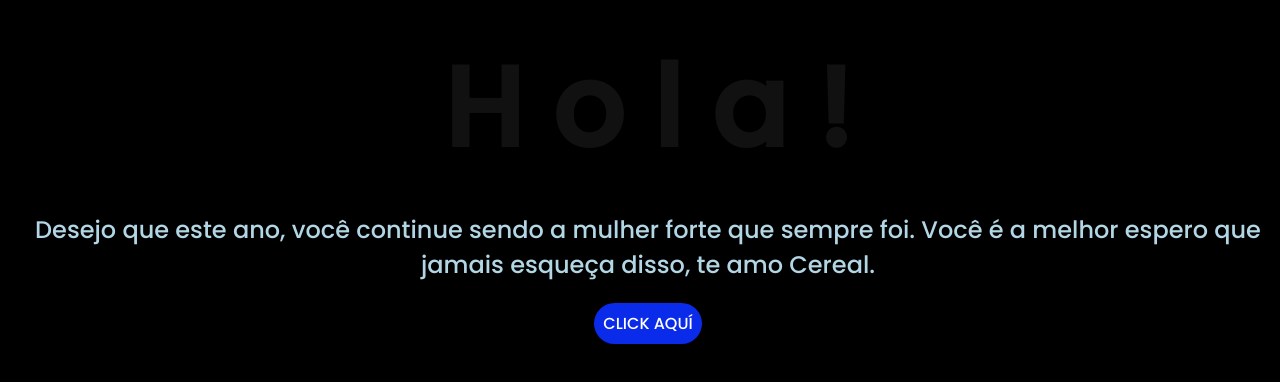
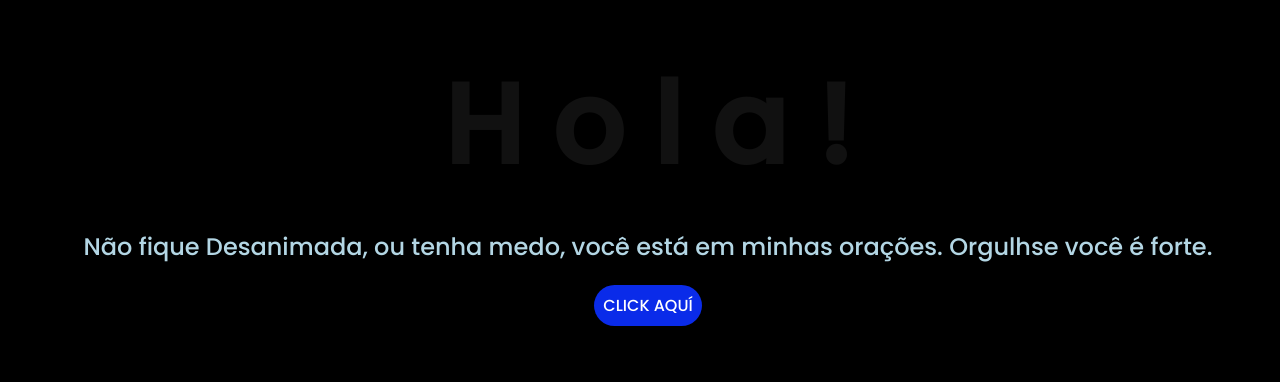
Before and after one commit to Blackdog1988/ceralmandy, a plain HTML site: page index.html in a window 1280 px wide. Shown: the part 152-534 px from the top of the page. Drawn offline with Linux system fonts and the light colour scheme.

Commit message:
Atualizar o index.html

```diff
--- a/index.html
+++ b/index.html
@@ -19,7 +19,8 @@
         <span>!</span>
     </div>
     <div class="description"  style="text-align: center;">
-        <span> Desejo que este ano, você continue sendo a mulher forte que sempre foi. Você é a melhor espero que jamais esqueça disso, te amo Cereal.
+        <span> Não fique Desanimada, ou tenha medo, você está em minhas orações.
+Orgulhse você é forte.
     </div>
     <div class="button">
         <button class="botones">
```
